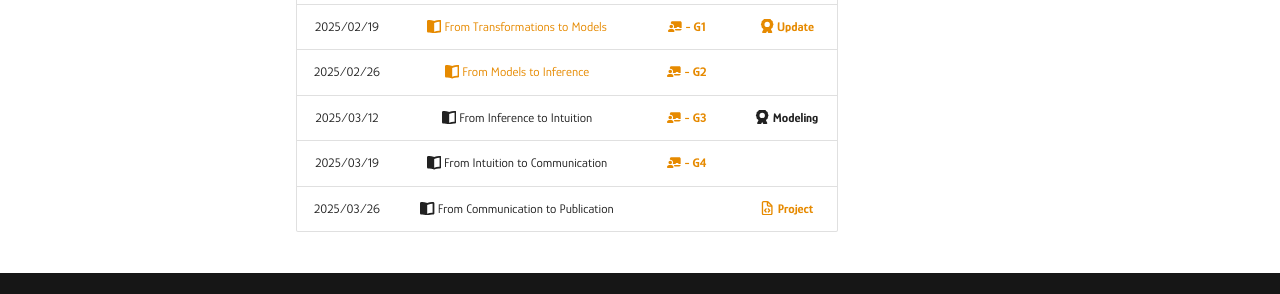
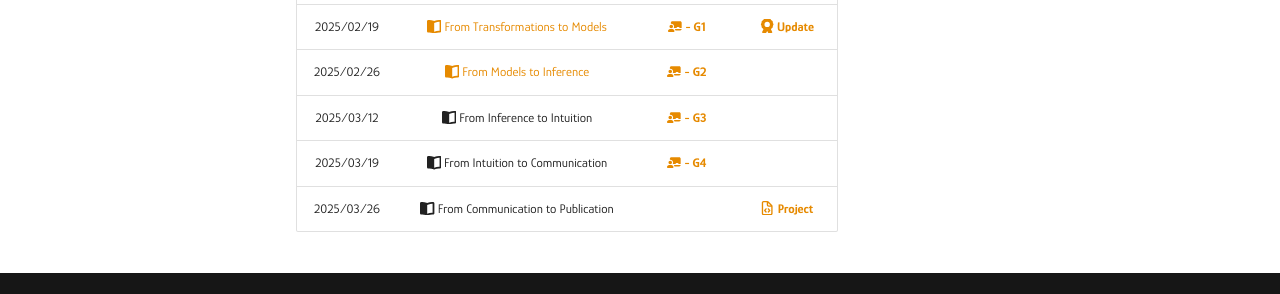
Before and after one commit to mickaeltemporao/data-analysis, an MkDocs documentation site: the page built from docs/schedule.md, in a window 1280 px wide and 900 px high, scrolled down 650 px. Shown: the part 557-851 px from the top of the window. Built offline with MkDocs 1.6.1 and Material for MkDocs 9.7.7, drawn with Linux system fonts in a browser that asks for light colours; comment, search, counter and statistics services are not loaded.

Commit message:
removed the modeling milestone

```diff
--- a/docs/schedule.md
+++ b/docs/schedule.md
@@ -35,10 +35,10 @@ This schedule is an approximation, subject to change due needs of the students i
 | 2025/02/05 | [:fontawesome-solid-book-open: From Comparisons to Transformations](modules/wrangling.md) |                                                                            |          |
 | 2025/02/19 | [:fontawesome-solid-book-open: From Transformations to Models](modules/modeling.md) |[**:fontawesome-solid-chalkboard-user: - G1**](activities/participation.md/#s2-the-group-presenting) | [**:fontawesome-solid-award: Update**](activities/m4-analysis.md)     |
 | 2025/02/26 | [:fontawesome-solid-book-open: From Models to Inference](modules/inference.md) |[**:fontawesome-solid-chalkboard-user: - G2**](activities/participation.md/#s2-the-group-presenting) | |
-| 2025/03/12 | :fontawesome-solid-book-open: From Inference to Intuition |[**:fontawesome-solid-chalkboard-user: - G3**](activities/participation.md/#s2-the-group-presenting) | **:fontawesome-solid-award: Modeling** |
+| 2025/03/12 | :fontawesome-solid-book-open: From Inference to Intuition |[**:fontawesome-solid-chalkboard-user: - G3**](activities/participation.md/#s2-the-group-presenting) |  |
 | 2025/03/19 | :fontawesome-solid-book-open: From Intuition to Communication |[**:fontawesome-solid-chalkboard-user: - G4**](activities/participation.md/#s2-the-group-presenting) | |
 | 2025/03/26 | :fontawesome-solid-book-open: From Communication to Publication      |                                                                            | [**:fontawesome-regular-file-code: Project**](activities/project.md)|
-
+<!-- **:fontawesome-solid-award: Modeling** -->
 <!-- analysis.md -->
 <!-- modeling.md -->
 <!-- inference.md -->
```
